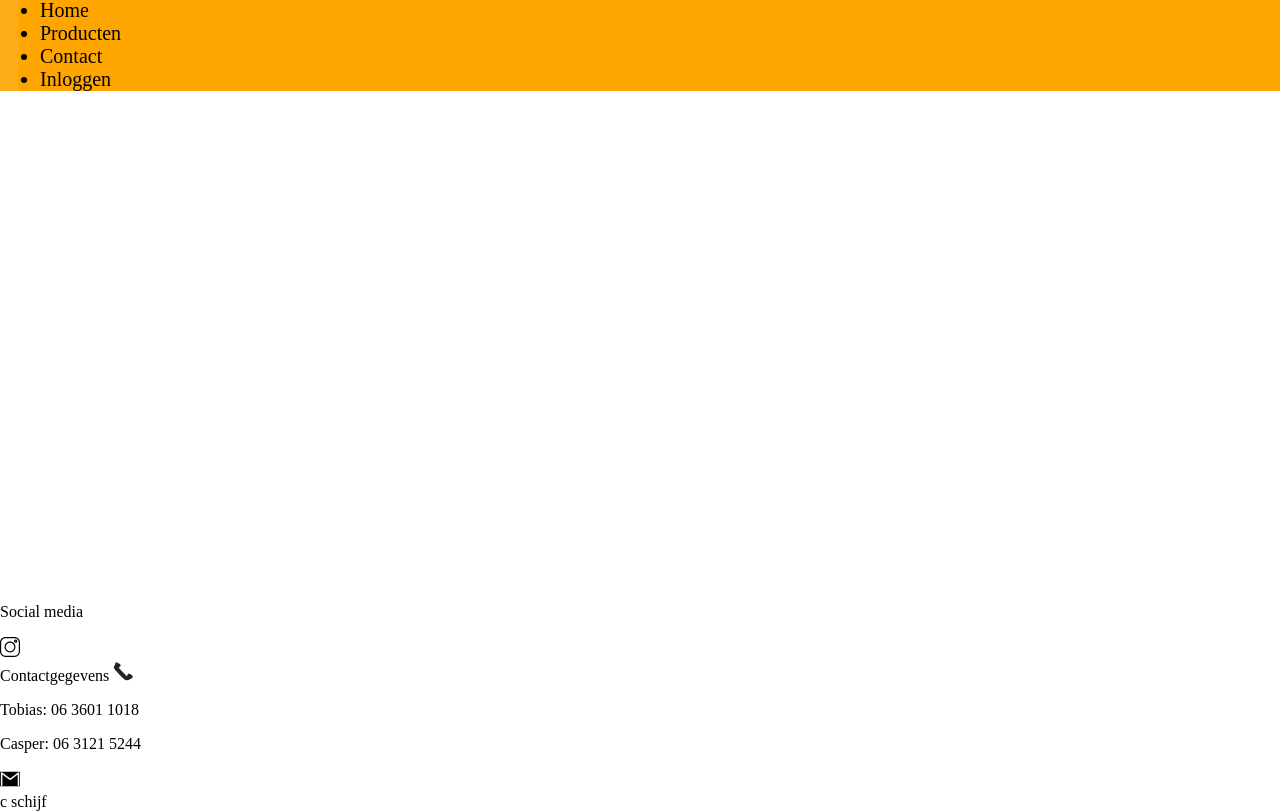
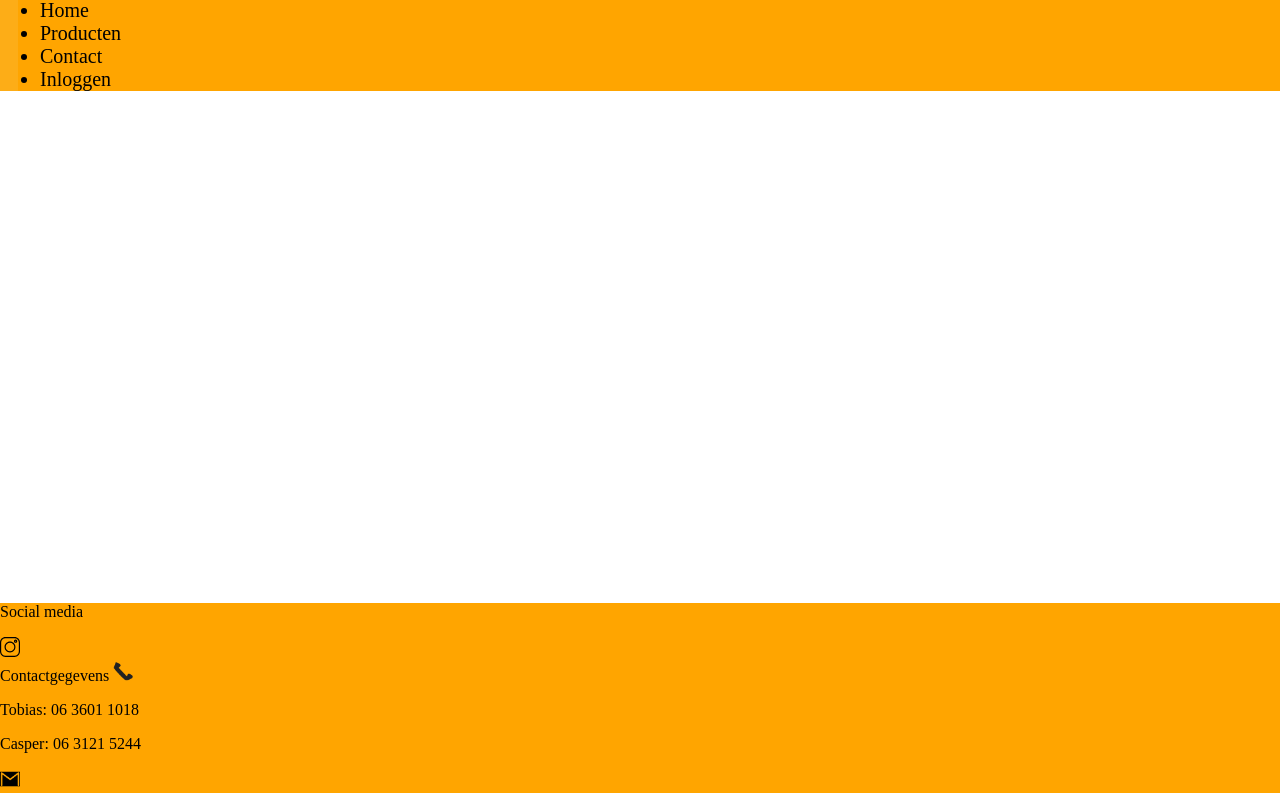
Before and after one commit to sammiee2003/project, a PHP site: page /project.html in a window 1280 px wide. Shown: the part 21-832 px from the top of the page. Run offline with PHP 8.4, Linux system fonts and the light colour scheme.

Commit message:
footer aangepast

```diff
--- a/project.html
+++ b/project.html
@@ -33,6 +33,7 @@
     <main>
 
 
+
     </main>
 
     <footer>
@@ -54,7 +55,7 @@
             </div>
         </div>
     </footer>
-    c schijf
+
 </body>
 
 </html>
--- a/style/style.css
+++ b/style/style.css
@@ -71,3 +71,11 @@ main{
   height: 20px;
   width: 20px;
 }
+
+footer{
+  background-color: orange;
+  height: 30%;
+  width: 100%;
+  padding: 0;
+  margin: 0;
+}
```
Also changed, not shown: producten.html (+5 -4 lines).
